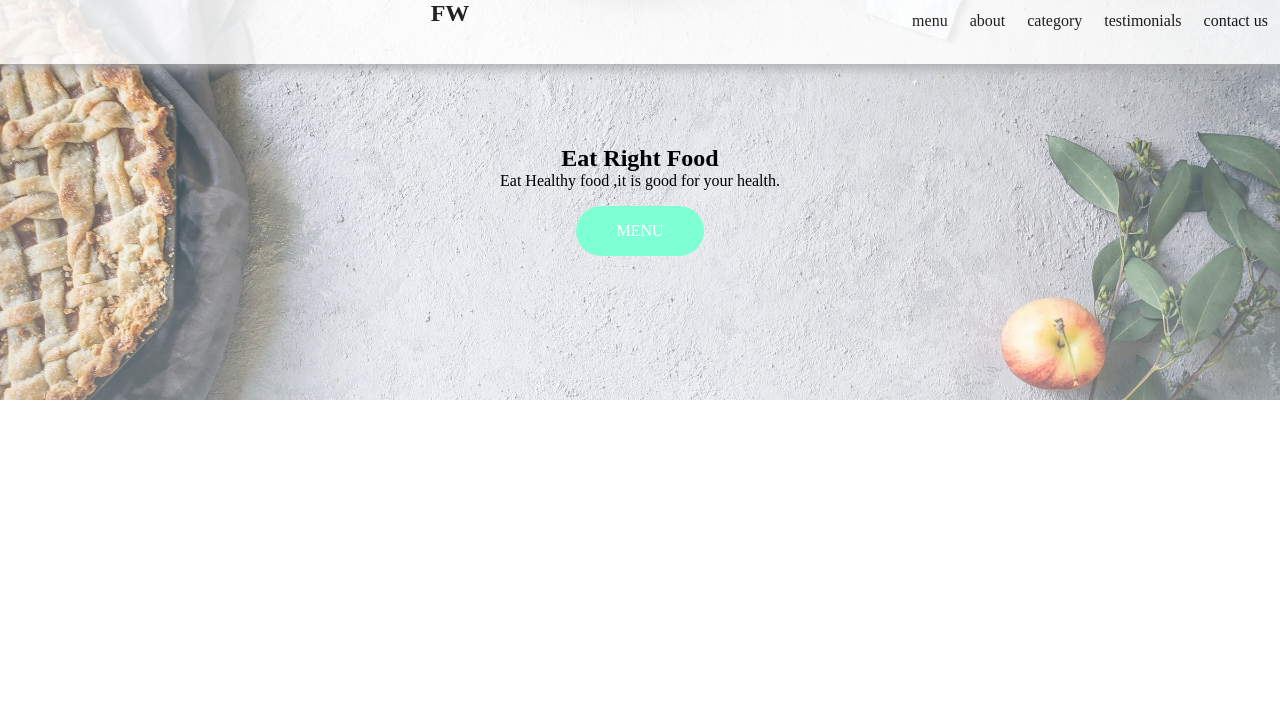
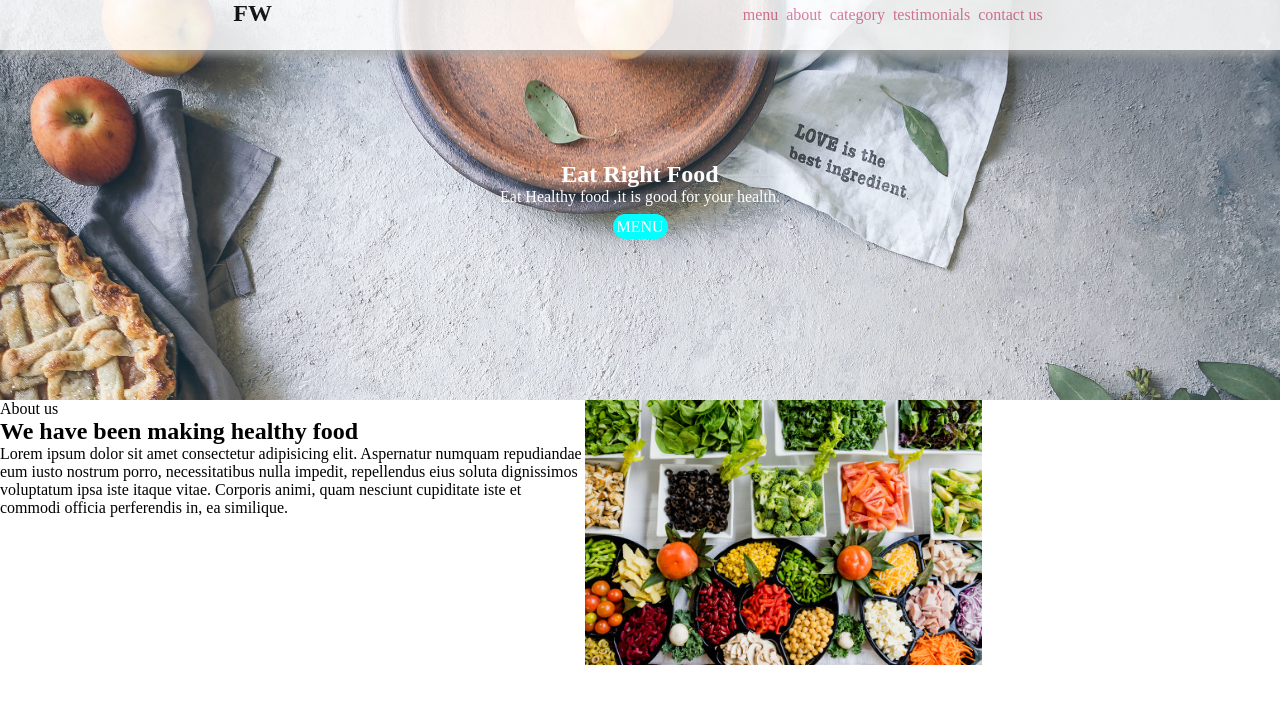
Before and after one commit to animeshanand1/food-website, a plain HTML site: page index.html in a window 1280 px wide. Drawn offline with Linux system fonts and the light colour scheme.

Commit message:
made changes

```diff
--- a/index.html
+++ b/index.html
@@ -11,16 +11,16 @@
 
 <body>
     <nav class="navbar">
-        <div class="navbar-container"></div>
+        <div class="navbar-container">
             <ul class="menu-items">
                 <li><a href="#">menu</a></li>
                 <li><a href="#">about</a></li>
                 <li><a href="#">category</a></li>
                 <li><a href="#">testimonials</a></li>
                 <li><a href="#">contact us</a></li>
-
             </ul>
             <h1 class="logo">FW</h1>
+        </div>
     </nav>
     <section class="showcase-area" id="showcase">
         <div class="showcase-container">
@@ -30,6 +30,17 @@
         </div>
     </section>
 
+    <section id="about">
+        <div class="about-text">
+            <p class="small">About us</p>
+            <h2>We have been making healthy food</h2>
+            <p>Lorem ipsum dolor sit amet consectetur adipisicing elit. Aspernatur numquam repudiandae eum iusto nostrum porro, necessitatibus nulla impedit, repellendus eius soluta dignissimos voluptatum ipsa iste itaque vitae. Corporis animi, quam nesciunt cupiditate iste et commodi officia perferendis in, ea similique.</p>
+        </div>
+        <div class="about-img">
+            <img class="img" src="./about-img.jpg" alt="About image"/>
+        </div>
+    </section>
+
 </body>
 
 </html>
--- a/style.css
+++ b/style.css
@@ -2,71 +2,44 @@
     margin: 0;
     padding: 0;
     box-sizing: border-box;
+    overflow-x: hidden;
 }
-.container{
-    max-width: 1200px;
-    height: 90%;
-    margin: auto;
-}
-.navbar{
+.navbar-container{
     display: flex;
+    flex-direction: row-reverse;
     position: fixed;
     width: 100%;
+    height: 50px;
     box-shadow: 0 5px 10px 0 #aaa;
     opacity: 0.85;
     z-index: 999;
-    justify-content: space-between;
+    justify-content: space-around;
     background-color: #fff;
+}
+.menu-items{
+    margin-top: 6px;
+    list-style: none;
+    display: flex;
 
 }
-.navbar-container{
-    align-items: center;
-    height: 64px;
+.menu-items a{
+    color: palevioletred;
+    margin: 4px;
+    text-decoration: none;
 }
-.navbar a{
-    text-decoration: none;
+.menu-items a:hover{
     color: black;
-    transition: color 0.3s ease-in-out;
 }
-.navbar a:hover{
-    color: #117964;
-}
-.navbar .logo{
-    color: black;
-    order: 1;
-}
-.navbar .menu-items{
-    display: flex;
-    order: 2;
-    margin: 1px;
-    list-style: none;
+.showcase-area{
+    background: url('./header-image2.jpg');
+    background-size: cover;
+    height: 50vh;
+
 
 }
-.navbar li{
-    margin: 11px;
-}
-.btn{
-    display: inline-block;
-    padding: 1em 2.5em;
-    text-decoration: none;
-    border-radius: 50px;
-    cursor: pointer;
-    outline: none;
-    margin-top: 1em;
-    text-transform: uppercase;
-}
-.btn-primary{
-    background-color: aquamarine;
-    color: white;
-}
-.showcase-area{
-    height: 50vh;
-    background:linear-gradient(rgba(240,240,240,0.144),rgba(255,255,255,0.336)), url('header-image2.jpg');
-    background-repeat: no-repeat;
-    background-size: cover;
-    background-position: center;
-}
 .showcase-container{
+    color:white;
+    align-items: center;
     display: flex;
     flex-direction: column;
     font-size: 1rem;
@@ -74,3 +47,27 @@
     align-items: center;
     height: 100%;
 }
+ .btn-primary{
+    border-radius: 24px;
+    background-color: aqua;
+    display: inline-block;
+    color: white;
+    cursor: pointer;
+    text-decoration: none;
+    align-items: center;
+    text-align: center;
+    padding: .2rem;
+    text-transform: uppercase;
+    margin-top: .5rem;
+    width: 55px;
+
+ }
+ #about{
+     display: flex;
+     justify-content: space-around;
+     width: 90%;
+
+ }
+ .about-img img{
+     width:70%;
+ }
```
Also changed, not shown: about-img.jpg (added). Lines whose indentation alone changed are shown as unchanged.
